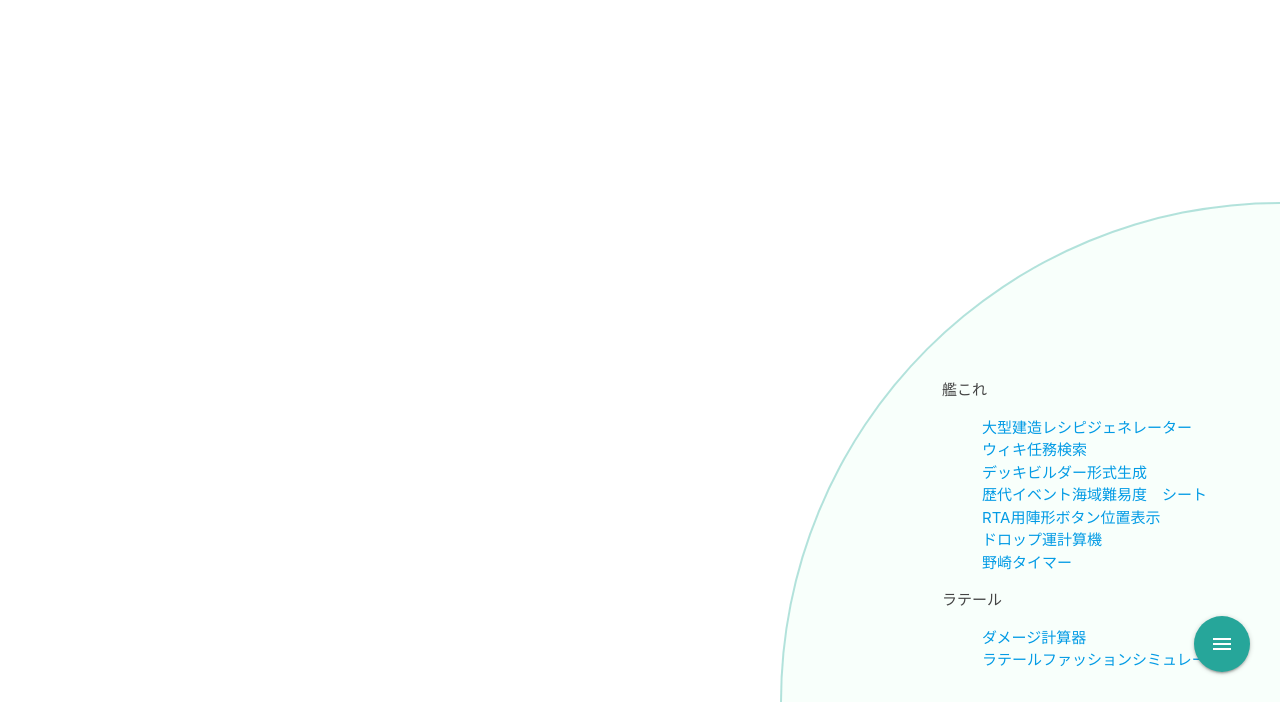
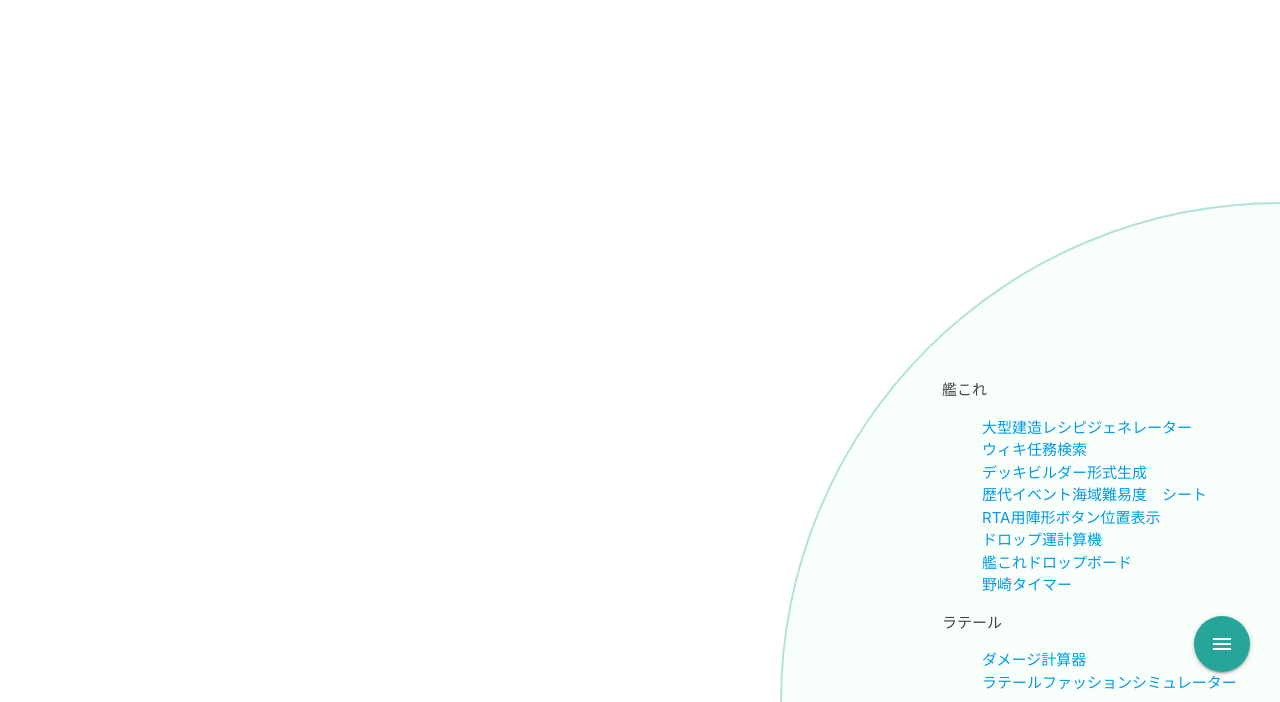
Before and after one commit to mixberryparfait/mixberryparfait.github.io, a plain HTML site: page index.html in a window 1280 px wide. Both pictures are taken after a click on the label "menu". Shown: the part 98-800 px from the top of the page. Drawn offline with nearby package versions, Linux system fonts and the light colour scheme.

Commit message:
Add Kancolle drop board link

```diff
--- a/footer.html
+++ b/footer.html
@@ -11,6 +11,7 @@
 
         <li><a href="https://github.com/mixberryparfait/overlay-marker">RTA用陣形ボタン位置表示</a></li>
         <li><a href="https://mixberryparfait.github.io/drop-luck/">ドロップ運計算機</a></li>
+        <li><a href="https://kancolle-drop-board.vercel.app/">艦これドロップボード</a></li>
         <li><a href="https://github.com/mixberryparfait/nosaki-timer">野崎タイマー</a></li>
       </ul></dd>
 
```
